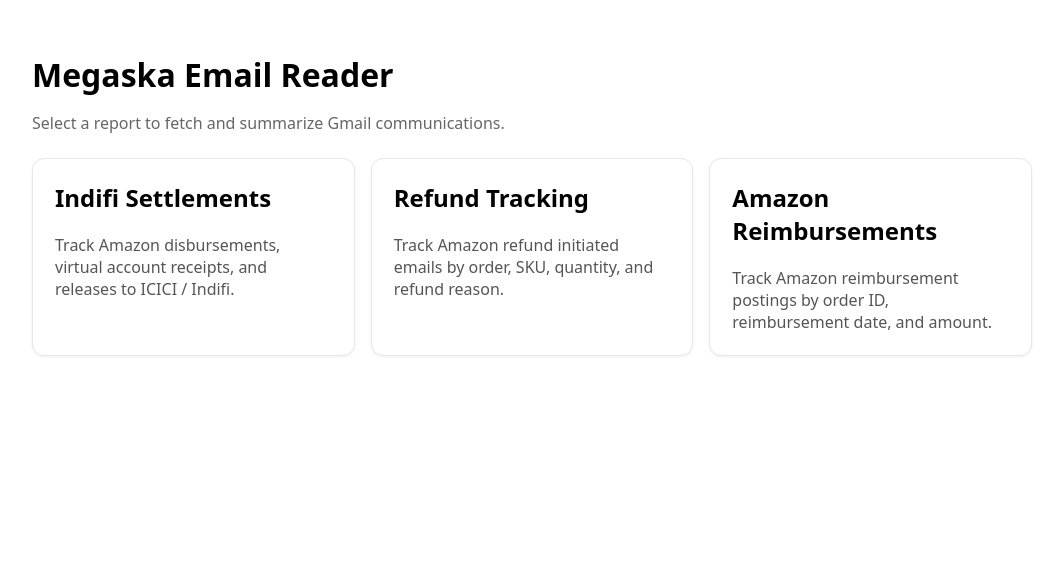
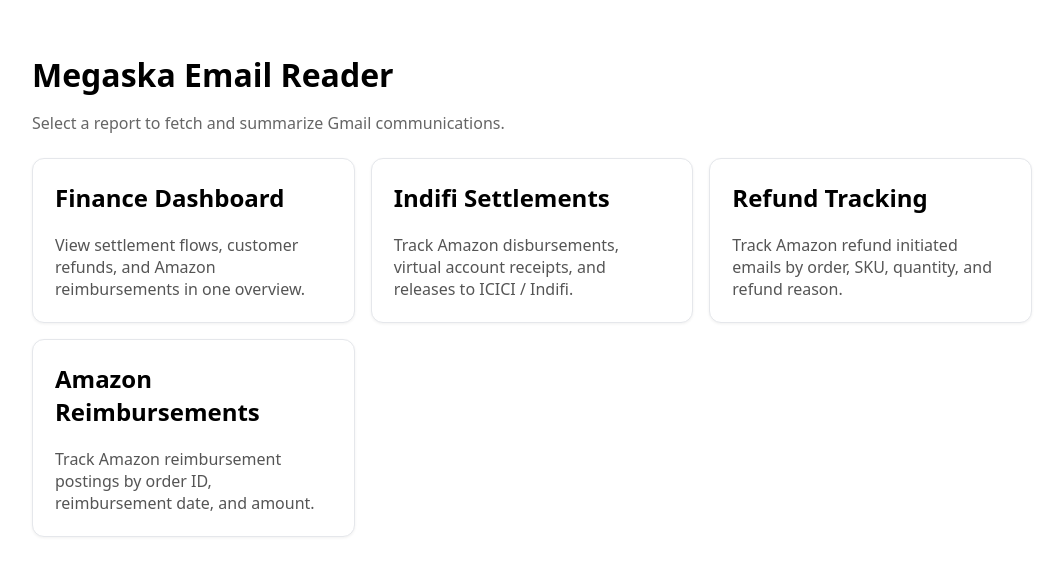
Before and after one commit to sandeep-megaska/megaska-email-reader, a Next.js app: page / in a window 1280 px wide. Shown: the top 576 px of the page, without its empty margins (108-1171 px from the left). Built offline with nearby package versions, Linux system fonts and the light colour scheme.

Commit message:
Add dashboard navigation card

```diff
--- a/pages/index.js
+++ b/pages/index.js
@@ -20,6 +20,13 @@
       </p>
 
       <div style={{ display: 'grid', gridTemplateColumns: 'repeat(auto-fit, minmax(260px, 1fr))', gap: 16 }}>
+        <Link href="/dashboard" style={card}>
+          <h2 style={{ marginTop: 0 }}>Finance Dashboard</h2>
+          <p style={{ color: '#555', marginBottom: 0 }}>
+            View settlement flows, customer refunds, and Amazon reimbursements in one overview.
+          </p>
+        </Link>
+
         <Link href="/settlements" style={card}>
           <h2 style={{ marginTop: 0 }}>Indifi Settlements</h2>
           <p style={{ color: '#555', marginBottom: 0 }}>
```
